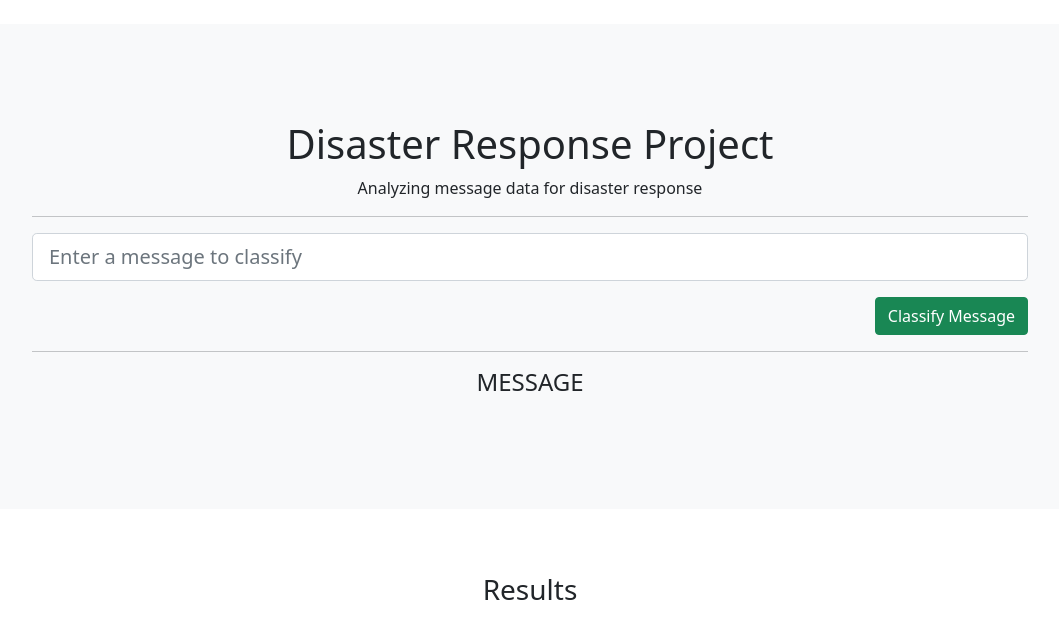
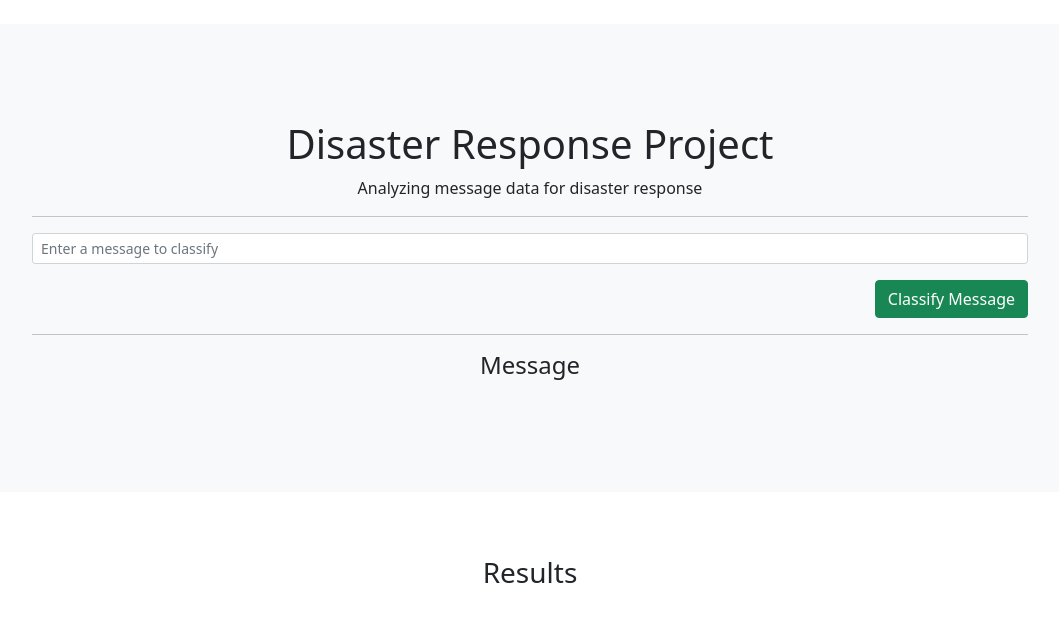
Before and after one commit to sunnykan/disaster-response-pipeline-project, a Flask app: template app/templates/go.html in a window 1280 px wide. Shown: the part 56-693 px from the top of the page, without its empty margins (110-1169 px from the left). Run offline with Flask 2, Linux system fonts and the light colour scheme; the template is opened without the code that fills it, so the values that code supplies are empty; parts of the project's set-up code (start-up, migrations or seed data) failed here and were passed over; some libraries are stand-ins or nearby versions.

Commit message:
Make formatting changes

```diff
--- a/app/run.py
+++ b/app/run.py
@@ -72,7 +72,7 @@ def index():
 
     figure.update_layout(
         title="Distribution of Message Categories (Top 10)",
-        yaxis_title="Proportion of Messages",
+        yaxis_title="Proportion of Messages by Category",
     )
     figures.append(figure)
 
@@ -83,8 +83,7 @@ def index():
     figure = gro.Figure([gro.Bar(name="Genres", x=genre_names, y=genre_counts)])
 
     figure.update_layout(
-        title="Distribution of Message Genres",
-        yaxis_title="Number of Messages",
+        title="Distribution of Message Genres", yaxis_title="Number of Messages",
     )
     figures.append(figure)
 
--- a/app/templates/go.html
+++ b/app/templates/go.html
@@ -2,7 +2,7 @@
 
 {% block message %}
 <hr />
-<h4 class="text-center">MESSAGE</h4>
+<h4 class="text-center">Message</h4>
 <p class="text-center"><i>{{query}}</i></p>
 {% endblock %}
 
--- a/app/templates/master.html
+++ b/app/templates/master.html
@@ -42,7 +42,7 @@
                 <form action="/go" method="get">
                     <div class="mb-3">
 
-                        <input type="text" class="form-control form-control-lg" name="query"
+                        <input type="text" class="form-control form-control-sm" name="query"
                             placeholder="Enter a message to classify">
                     </div>
                     <div class="d-md-flex justify-content-md-end">
```
